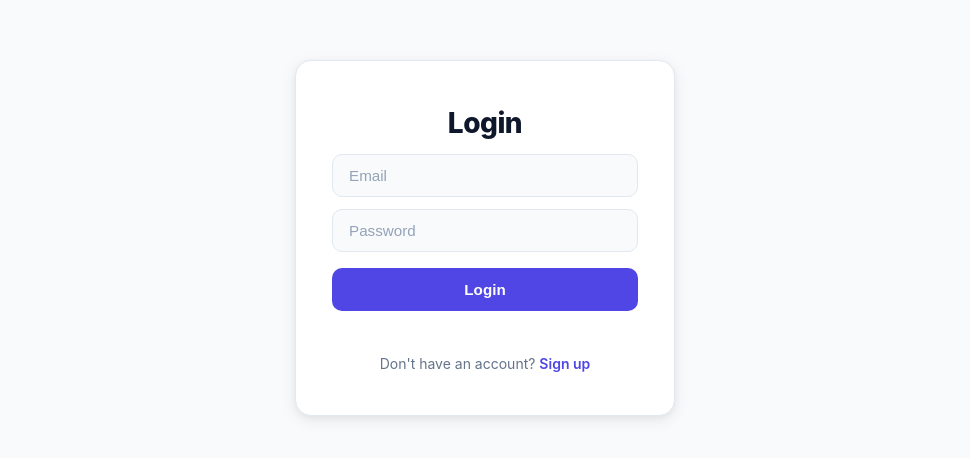
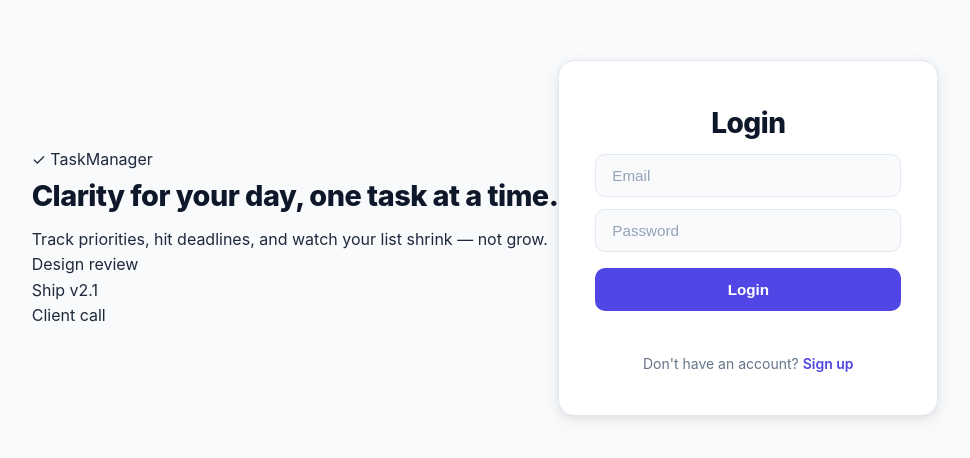
Before and after one commit to KunalAb1/Task-Manager-Pro, a website: page index.html in a window 1280 px wide. Shown: the part 202-660 px from the top of the page, without its empty margins (155-1125 px from the left). Drawn offline with Linux system fonts and the light colour scheme; no server answers.

Commit message:
Redesign login page with split-screen branding

```diff
--- a/index.html
+++ b/index.html
@@ -4,11 +4,30 @@
     <meta charset="UTF-8">
     <meta name="viewport" content="width=device-width, initial-scale=1.0">
     <title>TaskManager</title>
+    <link rel="preconnect" href="https://fonts.googleapis.com">
+     <link href="https://fonts.googleapis.com/css2?family=Plus+Jakarta+Sans:wght@700;800&display=swap" rel="stylesheet">
     <link rel="stylesheet" href="style.css">
 </head>
 <body>
     <!-- Auth Section -->
-    <div id="authSection" class="auth-section">
+<div id="authSection" class="auth-section">
+    <div class="auth-visual">
+        <div class="auth-visual-content">
+            <div class="brand-mark">
+                <span class="brand-icon">✓</span>
+                <span class="brand-name">TaskManager</span>
+            </div>
+            <h1 class="auth-visual-title">Clarity for your day, one task at a time.</h1>
+            <p class="auth-visual-sub">Track priorities, hit deadlines, and watch your list shrink — not grow.</p>
+            <div class="floating-tasks">
+                <div class="float-card fc1"><span class="fc-dot done"></span>Design review</div>
+                <div class="float-card fc2"><span class="fc-dot"></span>Ship v2.1</div>
+                <div class="float-card fc3"><span class="fc-dot done"></span>Client call</div>
+            </div>
+        </div>
+    </div>
+
+    <div class="auth-form-side">
         <div class="auth-box">
             <h2 id="authTitle">Login</h2>
 
@@ -27,6 +46,7 @@
             </p>
         </div>
     </div>
+</div>
 
     <div class="container" id="taskApp" style="display: none;">
         <h1>Task Manager</h1>
```
